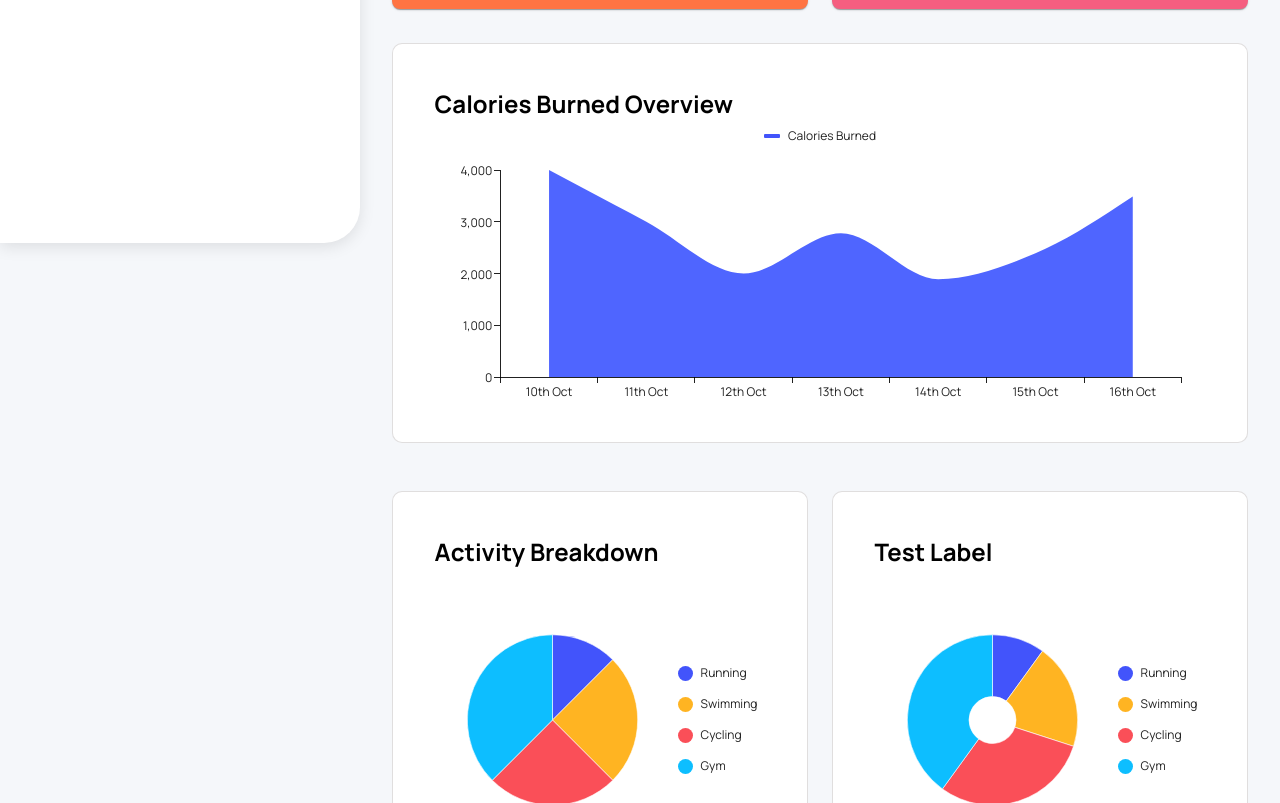
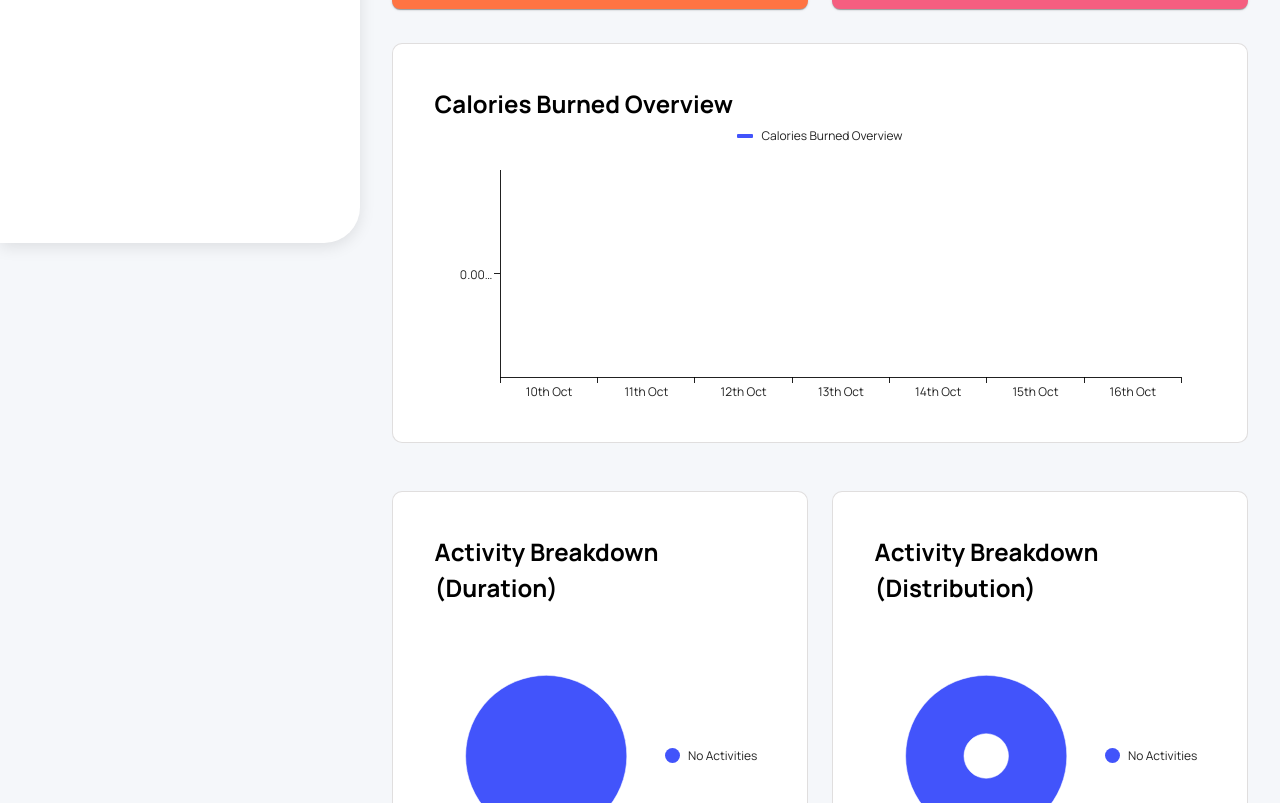
Before and after one commit to Liam2705/UCENPulse-Fitness-Tracker, a React (Vite) app: page / in a window 1280 px wide. Shown: the part 557-1360 px from the top of the page. Built offline with nearby package versions, Linux system fonts and the light colour scheme.

Commit message:
updated rest of charts to pull from localStorage dataset

```diff
--- a/src/components/DataVisualisation.jsx
+++ b/src/components/DataVisualisation.jsx
@@ -88,7 +88,7 @@ const DataVisualization = () => {
             <Tab label="Activities" />
             <Tab label="Distribution" />
           </Tabs>
-          <CustomLineChart label={lineGraphLabel} numDays={timeMetric} metricType={"steps"} />
+          <CustomLineChart label={lineGraphLabel} numDays={timeMetric} metricType={healthMetric} />
         </Paper>
       </Container>
     </div>
--- a/src/components/charts/AreaChart.jsx
+++ b/src/components/charts/AreaChart.jsx
@@ -1,10 +1,9 @@
 import * as React from 'react';
+import { useEffect, useState } from 'react';
 import { LineChart, lineElementClasses } from '@mui/x-charts/LineChart';
 import Box from '@mui/material/Box';
 
 const margin = { right: 24 };
-const uData = [4000, 3000, 2000, 2780, 1890, 2390, 3490];
-
 
 const getOrdinalSuffix = (n) => {
     const s = ["th", "st", "nd", "rd"];
@@ -12,10 +11,9 @@ const getOrdinalSuffix = (n) => {
     return s[(v - 20) % 10] || s[v] || s[0];
 };
 
-// Helper function to get the last 7 days as Date objects
-const getPastSevenDays = () => {
+const getPastDays = (numDays) => {
   const dates = [];
-    for (let i = 6; i >= 0; i--) {
+  for (let i = numDays - 1; i >= 0; i--) {
     const date = new Date();
     date.setDate(date.getDate() - i);
     dates.push(date);
@@ -23,18 +21,34 @@ const getPastSevenDays = () => {
   return dates;
 };
 
-const daysData = getPastSevenDays();
+export default function AreaChart({label, numDays = 7, metricType}) {
+
+    const [metricData, setMetricData] = useState([]);
+    const daysData = getPastDays(numDays);
+
+      // Load health metric from localStorage based on metricType and numDays
+      useEffect(() => {
+        const existingMetrics = JSON.parse(localStorage.getItem('healthMetrics')) || [];
+        const pastDays = getPastDays(numDays);
+
+        const dataForPastDays = pastDays.map(date => {
+          const formattedDate = date.toISOString().split('T')[0];
+          const metrics = existingMetrics.find(metric => metric.date === formattedDate);
+          return metrics ? metrics[metricType] : 0;
+        });
+
+        setMetricData(dataForPastDays);
+      }, [numDays, metricType]);
 
 
-export default function AreaChart() {
     return (
         <div className="area-chart">
-            <h2>Calories Burned Overview</h2>
+            <h2>{label}</h2>
             <Box sx={{ width: '100%', height: 300 }}>
                 <LineChart
-                    series={[{ data: uData, label: 'Calories Burned', area: true, showMark: false, connectNulls: true }]}
+                    series={[{ data: metricData, label: label, area: true, showMark: false, connectNulls: true }]}
                     xAxis={[{
-                        scaleType: 'band', // Use 'band' for categorical data like days
+                        scaleType: 'band',
                         data: daysData,
                         valueFormatter: (date) => {
                             const day = date.getDate();
@@ -48,7 +62,6 @@ export default function AreaChart() {
                         },
                     }}
                     margin={margin}
-
                 />
             </Box>
         </div>
--- a/src/components/charts/DoughnutChart.jsx
+++ b/src/components/charts/DoughnutChart.jsx
@@ -1,38 +1,51 @@
 import * as React from 'react';
+import { useEffect, useState } from 'react';
 import { PieChart } from '@mui/x-charts/PieChart';
-import { useDrawingArea } from '@mui/x-charts/hooks';
 import { styled } from '@mui/material/styles';
 
-const data = [
-  { value: 5, label: 'Running' },
-  { value: 10, label: 'Swimming' },
-  { value: 15, label: 'Cycling' },
-  { value: 20, label: 'Gym' },
-];
-
-const size = {
-  width: 200,
-  height: 200,
+const getPastDays = (numDays) => {
+  const dates = [];
+  for (let i = numDays - 1; i >= 0; i--) {
+    const date = new Date();
+    date.setDate(date.getDate() - i);
+    dates.push(date.toISOString().split('T')[0]);
+  }
+  return dates;
 };
 
-const StyledText = styled('text')(({ theme }) => ({
-  fill: theme.palette.text.primary,
-  textAnchor: 'middle',
-  dominantBaseline: 'central',
-  fontSize: 20,
-}));
+export default function DoughnutChart({ numDays = 7 }) {
+  const [activityData, setActivityData] = useState([]);
 
+  useEffect(() => {
+    const activities = JSON.parse(localStorage.getItem('activities')) || [];
+    const pastDays = getPastDays(numDays);
 
+    const filteredActivities = activities.filter(activity =>
+      pastDays.includes(activity.date)
+    );
 
-export default function DoughnutChart() {
+    const activityCount = filteredActivities.reduce((acc, activity) => {
+      acc[activity.activityType] = (acc[activity.activityType] || 0) + 1;
+      return acc;
+    }, {});
+
+    const doughnutData = Object.entries(activityCount).map(([label, value], index) => ({
+      id: index,
+      value,
+      label,
+    }));
+
+    setActivityData(doughnutData);
+  }, [numDays]);
+
   return (
     <div className="doughnut-chart">
-        <h2>Test Label</h2>
-        <PieChart
-            series={[{ data, innerRadius: 40 }]}
-            width={400}
-            height={300}>
-        </PieChart>
+      <h2>Activity Breakdown (Distribution)</h2>
+      <PieChart
+          series={[{ data: activityData.length > 0 ? activityData : [{ id: 0, value: 1, label: 'No Activities' }], innerRadius: 40 }]}
+          width={400}
+          height={300}
+      />
     </div>
   );
 }
--- a/src/components/charts/LineChart.jsx
+++ b/src/components/charts/LineChart.jsx
@@ -19,7 +19,7 @@ const getOrdinalSuffix = (n) => {
   return s[(v - 20) % 10] || s[v] || s[0];
 };
 
-export default function CustomLineChart({ label, numDays = 7, metricType }) {
+export default function CustomLineChart({ label, numDays, metricType }) {
   const [metricData, setMetricData] = useState([]);
 
   // Load health metric from localStorage based on metricType and numDays
--- a/src/components/charts/PieChart.jsx
+++ b/src/components/charts/PieChart.jsx
@@ -1,20 +1,50 @@
 import * as React from 'react';
+import { useEffect, useState } from 'react';
 import { PieChart } from '@mui/x-charts/PieChart';
 
-export default function BasicPie() {
+const getPastDays = (numDays) => {
+  const dates = [];
+  for (let i = numDays - 1; i >= 0; i--) {
+    const date = new Date();
+    date.setDate(date.getDate() - i);
+    dates.push(date.toISOString().split('T')[0]);
+  }
+  return dates;
+};
+
+export default function BasicPie({ numDays = 7 }) {
+  const [activityData, setActivityData] = useState([]);
+
+
+  useEffect(() => {
+    const activities = JSON.parse(localStorage.getItem('activities')) || [];
+    const pastDays = getPastDays(numDays);
+
+    const filteredActivities = activities.filter(activity =>
+      pastDays.includes(activity.date)
+    );
+
+    const activityCount = filteredActivities.reduce((acc, activity) => {
+      acc[activity.activityType] = (acc[activity.activityType] || 0) + activity.duration;
+      return acc;
+    }, {});
+
+    const pieChartData = Object.entries(activityCount).map(([label, value], index) => ({
+      id: index,
+      value,
+      label,
+    }));
+
+    setActivityData(pieChartData);
+  }, [numDays]);
+
   return (
     <div className="pie-chart">
-      <h2 style={{}}>Activity Breakdown</h2>
+      <h2>Activity Breakdown (Duration)</h2>
       <PieChart
         series={[
           {
-            data: [
-              { id: 0, value: 1, label: 'Running' },
-              { id: 1, value: 2, label: 'Swimming' },
-              { id: 2, value: 2, label: 'Cycling' },
-              { id: 3, value: 3, label: 'Gym' },
-
-            ],
+            data: activityData.length > 0 ? activityData : [{ id: 0, value: 1, label: 'No Activities' }]
           },
         ]}
         width={400}
--- a/src/pages/Dashboard.jsx
+++ b/src/pages/Dashboard.jsx
@@ -27,9 +27,9 @@ function Dashboard() {
                     <CaloriesCard />
                     <SleepCard />
                     <CustomLineChart label = {"Weekly Steps Overview"} numDays={7} metricType={"steps"}/>
-                    <PieChart />
-                    <DoughnutChart />
-                    <AreaChart />
+                    <PieChart numDays={7}/>
+                    <DoughnutChart numDays={7}/>
+                    <AreaChart label = {"Calories Burned Overview"} numDays={7} metricType={"steps"}/>
                 </div>
             </main>
         </div>
```
Lines whose indentation alone changed are shown as unchanged.
